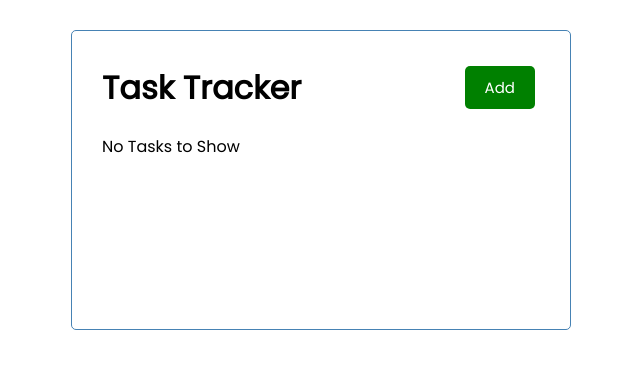
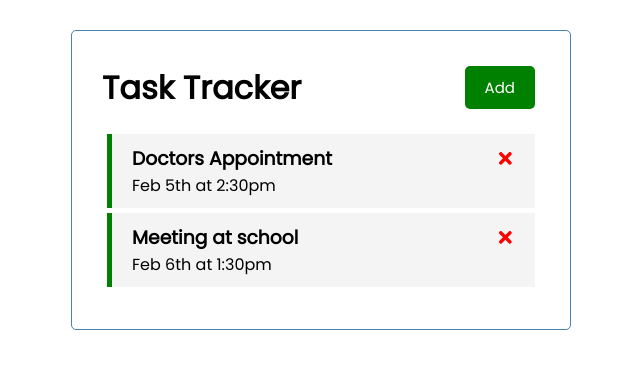
Before and after one commit to ThomasStrong/react-tasker, a React (Create React App) app: page / in a window 1280 px wide. Shown: the top 368 px of the page, without its empty margins (319-959 px from the left). Built offline with nearby package versions, Linux system fonts and the light colour scheme; data requests are answered from the project's data file.

Commit message:
Can now delete tasks from mock backend, add next

```diff
--- a/db.json
+++ b/db.json
@@ -11,12 +11,6 @@
       "text": "Meeting at school",
       "day": "Feb 6th at 1:30pm",
       "reminder": true
-    },
-    {
-      "id": 3,
-      "text": "Food Shopping",
-      "day": "Feb 5th at 2:30pm",
-      "reminder": false
     }
   ]
 }
--- a/src/App.js
+++ b/src/App.js
@@ -6,6 +6,22 @@ import AddTask from "./components/AddTask";
 const App = () => {
   const [showAddTask, setShowAddTask] = useState(false);
   const [tasks, setTasks] = useState([]);
+
+  useEffect(() => {
+    const getTasks = async () => {
+      const tasksFromServer = await fetchTasks();
+      setTasks(tasksFromServer);
+    };
+    getTasks();
+  }, []);
+
+  // Fetch Tasks
+  const fetchTasks = async () => {
+    const res = await fetch("http://localhost:5000/tasks");
+    const data = await res.json();
+
+    return data;
+  };
 
   // Add Task
   const addTask = (task) => {
@@ -16,7 +32,11 @@ const App = () => {
   };
 
   // Delete Task
-  const deleteTask = (id) => {
+  const deleteTask = async (id) => {
+    await fetch(`http://localhost:5000/tasks/${id}`, {
+      method: "DELETE",
+    });
+
     setTasks(tasks.filter((task) => task.id !== id));
   };
 
--- a/src/components/Tasks.js
+++ b/src/components/Tasks.js
@@ -3,13 +3,8 @@ import Task from "./Task";
 const Tasks = ({ tasks, onDelete, onToggle }) => {
   return (
     <>
-      {tasks.map((task) => (
-        <Task
-          key={task.id}
-          task={task}
-          onDelete={onDelete}
-          onToggle={onToggle}
-        />
+      {tasks.map((task, index) => (
+        <Task key={index} task={task} onDelete={onDelete} onToggle={onToggle} />
       ))}
     </>
   );
```
